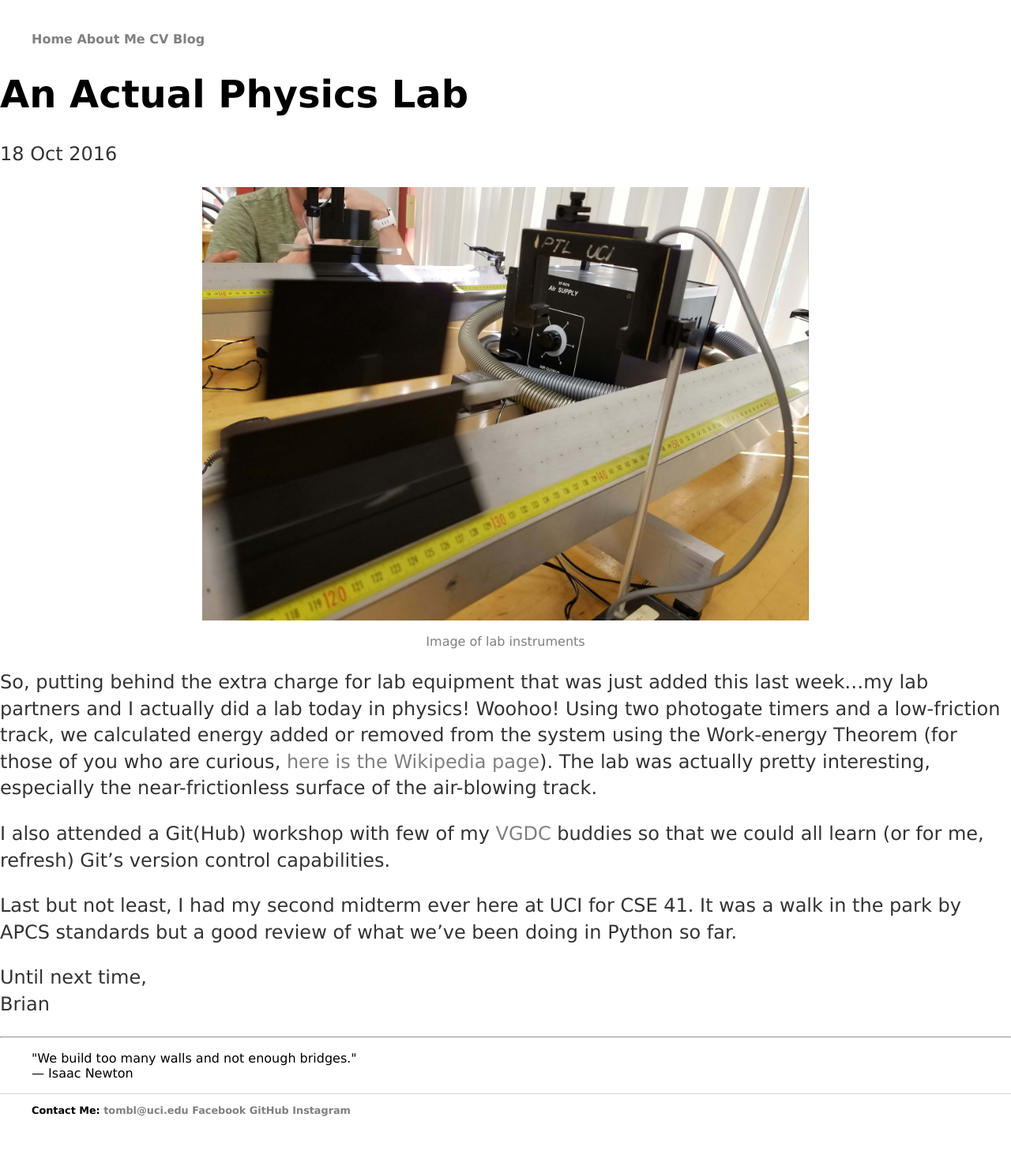
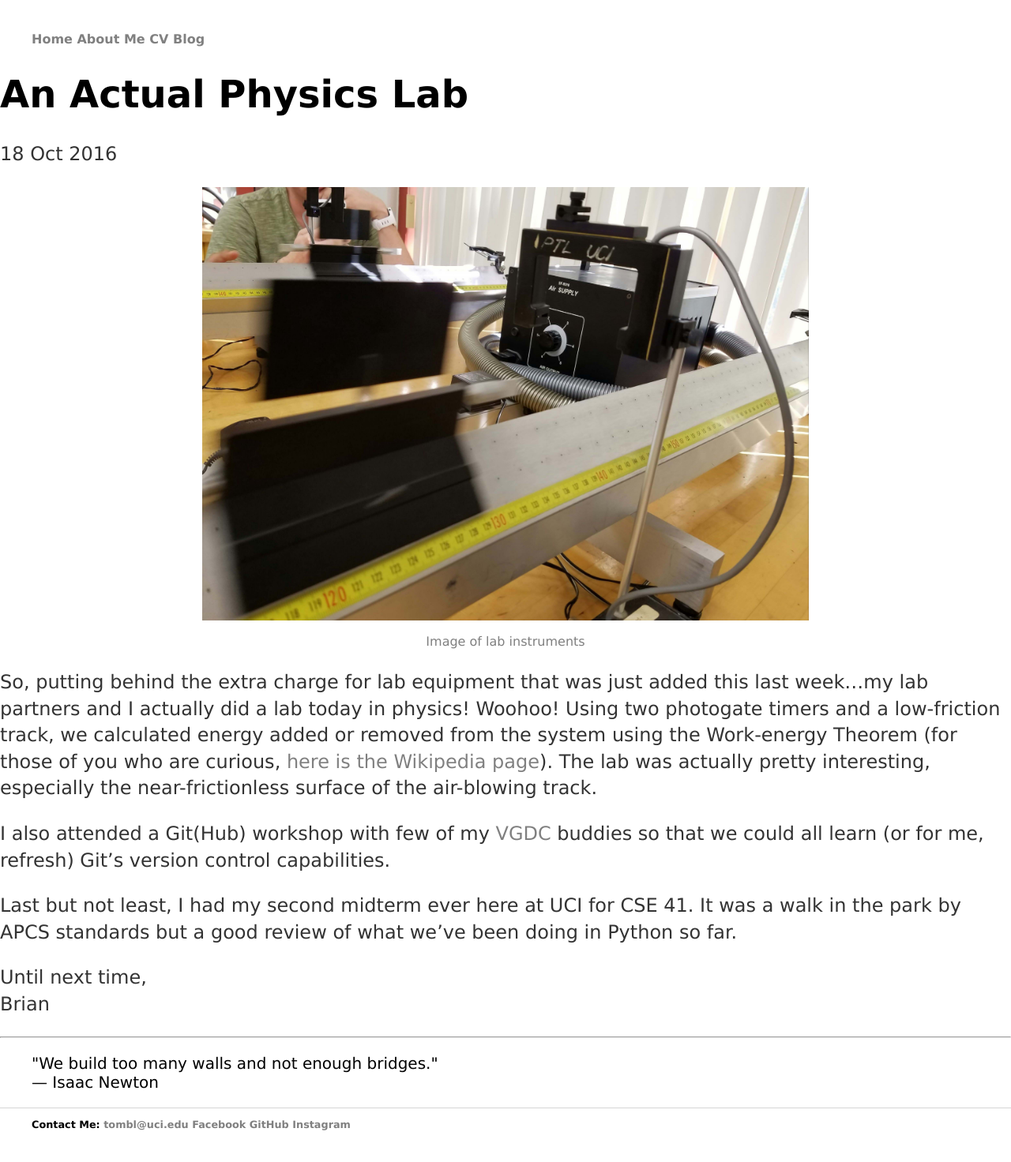
Before and after one commit to BTx123/BTx123.github.io, a Jekyll site: the page built from _posts/2016-10-18-an-actual-physics-lab.md, in a window 1280 px wide. Shown: the whole page at 79% size. Built offline with Jekyll 4.4.1, drawn with Linux system fonts in a browser that asks for light colours.

Commit message:
Update css

```diff
--- a/css/main.css
+++ b/css/main.css
@@ -1,7 +1,3 @@
-:root {
-
-}
-
 html {
 	font-family: Verdana, Tahoma, sans-serif;
 }
@@ -41,6 +37,10 @@ p {
     color: #333;
 }
 
+blockquote {
+	font-size: 1.25em;
+}
+
 footer {
     border-top: 1px solid #d5d5d5;
     font-size: .8em;
```
